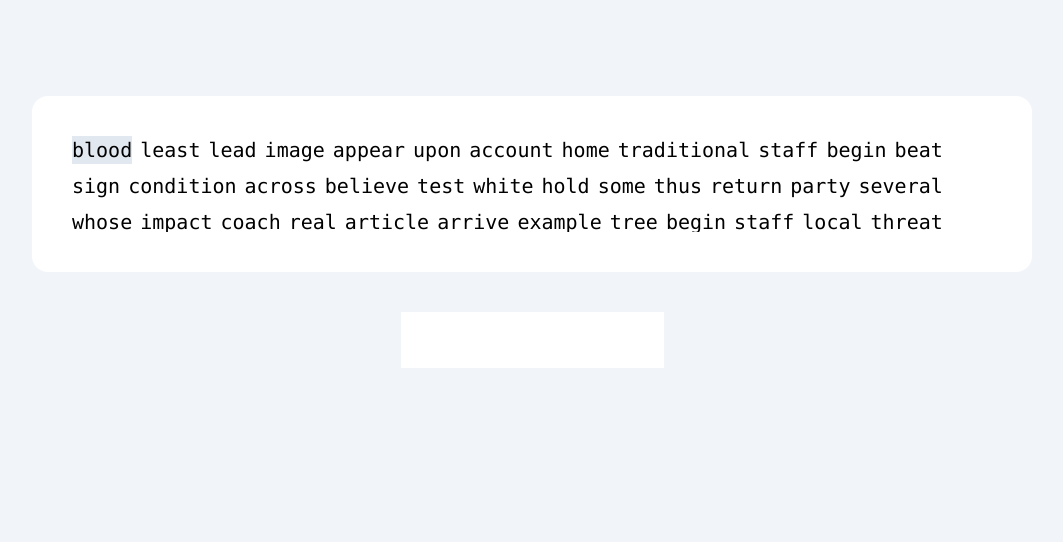
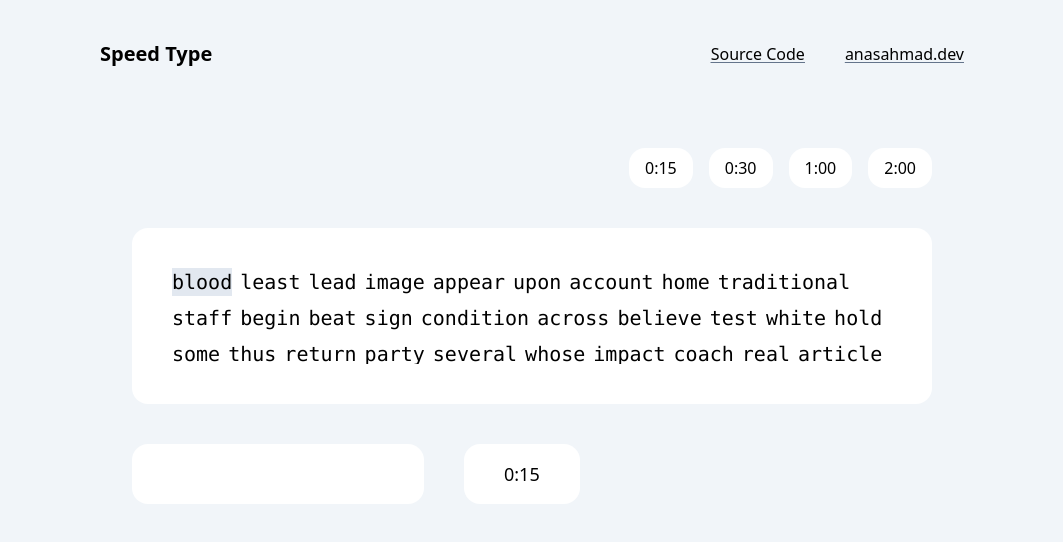
Before and after one commit to anasahmd/typex, a React (Vite) app: page / in a window 1280 px wide. Shown: the top 542 px of the page, without its empty margins (108-1171 px from the left). Built offline with nearby package versions, Linux system fonts and the light colour scheme.

Commit message:
Timer and test result working

```diff
--- a/src/App.tsx
+++ b/src/App.tsx
@@ -1,12 +1,119 @@
+import { ChangeEvent, useEffect, useState } from 'react';
 import './App.css';
-// import Header from './components/Header';
+import Header from './components/Header';
 import TextContainer from './components/TextContainer';
+import Timer from './components/Timer';
+import TypingTest from './classes/TypingTest';
+import TextInput from './components/TextInput';
+import { calculateRemainingTime } from './utils/functions';
+import ModeSelector from './components/ModeSelector';
 
 function App() {
+	const [test, setTest] = useState<TypingTest | null>(null);
+	const [inputText, setInputText] = useState('');
+	const [isCorrect, setIsCorrect] = useState(true);
+	const [offset, setOffset] = useState<number | undefined>(undefined);
+	const [isTextReady, setIsTextReady] = useState<boolean | null>(null);
+	const [timeLeft, setTimeLeft] = useState<string>('');
+	const [endTime, setEndTime] = useState<Date | null>(null);
+	const [testDuration, setTestDuration] = useState(15);
+	const [isTestOver, setIsTestOver] = useState(false);
+
+	useEffect(() => {
+		if (endTime && !isTestOver) {
+			const intervalId = setInterval(() => {
+				const result = calculateRemainingTime(endTime);
+				setTimeLeft(result);
+				if (result === '') {
+					setEndTime(null);
+					clearInterval(intervalId);
+					setIsTestOver(true);
+				}
+				console.log('hello');
+			}, 1000);
+			return () => clearInterval(intervalId);
+		}
+	}, [endTime, isTestOver]);
+
+	const onKeyPress = (e: ChangeEvent<HTMLInputElement>) => {
+		if (e.target.value == ' ') {
+			return;
+		}
+
+		if (endTime === null) {
+			const time = new Date(
+				new Date().setSeconds(new Date().getSeconds() + testDuration)
+			);
+			setEndTime(time);
+		}
+
+		if (e.target.value.slice(-1) === ' ') {
+			test!.getUserInput(e.target.value.slice(0, e.target.value.length - 1));
+			const nextWord = document.getElementById('current-word')
+				?.nextElementSibling as HTMLElement;
+
+			if (nextWord && nextWord.offsetTop > offset!) {
+				test?.removeTypedWords();
+			}
+			setInputText('');
+			setIsCorrect(true);
+		} else {
+			setInputText(e.target.value);
+			if (
+				test
+					?.getWords()
+					[test.getCurrentIndex()].text.slice(0, e.target.value.length) ===
+				e.target.value
+			) {
+				setIsCorrect(true);
+			} else {
+				setIsCorrect(false);
+			}
+		}
+	};
+
+	useEffect(() => {
+		setTest(new TypingTest());
+		setIsTextReady(true);
+	}, []);
+
+	//Sets initial offsetTop after rendering of words
+	useEffect(() => {
+		if (isTextReady === null) {
+			return;
+		}
+		setOffset(document.getElementById('current-word')?.offsetTop);
+	}, [isTextReady]);
+
 	return (
 		<div className="bg-slate-100 min-h-screen">
-			{/* <Header /> */}
-			<TextContainer />
+			<Header />
+			<ModeSelector />
+			{test && <TextContainer test={test} isCorrect={isCorrect} />}
+			<div className="mt-10 flex mx-auto max-w-[800px] gap-10">
+				<TextInput
+					inputText={inputText}
+					onKeyPress={onKeyPress}
+					isDisabled={isTestOver}
+				/>
+				{timeLeft ? (
+					<Timer time={timeLeft} />
+				) : (
+					<Timer
+						time={calculateRemainingTime(
+							new Date(
+								new Date().setSeconds(new Date().getSeconds() + testDuration)
+							)
+						)}
+					/>
+				)}
+			</div>
+			{isTestOver && (
+				<div>
+					WPM:{test?.getResults(testDuration).wpm} Accuracy:{' '}
+					{test?.getResults(testDuration).acc}
+				</div>
+			)}
 		</div>
 	);
 }
--- a/src/components/Header.tsx
+++ b/src/components/Header.tsx
@@ -1,5 +1,15 @@
 const Header = () => {
-	return <div>Header</div>;
+	return (
+		<header>
+			<nav className="pt-10 flex justify-between items-center px-52">
+				<div className="logo text-xl font-bold">Speed Type</div>
+				<div className="flex gap-10 font-medium underline underline-offset-2 decoration-slate-500">
+					<a href="http://github.com/anasahmd">Source Code</a>
+					<a href="https://anasahmad.dev">anasahmad.dev</a>
+				</div>
+			</nav>
+		</header>
+	);
 };
 
 export default Header;
--- /dev/null
+++ b/src/components/ModeSelector.tsx
@@ -0,0 +1,12 @@
+const ModeSelector = () => {
+	return (
+		<div className="flex gap-4 mt-20 max-w-[800px] mx-auto justify-end">
+			<span className="bg-white px-4 py-2 rounded-2xl">0:15</span>
+			<span className="bg-white px-4 py-2 rounded-2xl">0:30</span>
+			<span className="bg-white px-4 py-2 rounded-2xl">1:00</span>
+			<span className="bg-white px-4 py-2 rounded-2xl">2:00</span>
+		</div>
+	);
+};
+
+export default ModeSelector;
--- a/src/components/TextContainer.tsx
+++ b/src/components/TextContainer.tsx
@@ -1,59 +1,15 @@
-import { ChangeEvent, useEffect, useState } from 'react';
 import TypingTest from '../classes/TypingTest';
 
-const TextContainer = () => {
-	const [test, setTest] = useState<TypingTest | null>(null);
-	const [inputText, setInputText] = useState('');
-	const [isCorrect, setIsCorrect] = useState(true);
-	const [offset, setOffset] = useState<number | undefined>(undefined);
-	const [isReady, setIsReady] = useState<boolean | null>(null);
-
-	const onKeyPress = (e: ChangeEvent<HTMLInputElement>) => {
-		if (e.target.value == ' ') {
-			return;
-		}
-
-		if (e.target.value.slice(-1) === ' ') {
-			test!.getUserInput(e.target.value.slice(0, e.target.value.length - 1));
-			const nextWord = document.getElementById('current-word')
-				?.nextElementSibling as HTMLElement;
-
-			if (nextWord && nextWord.offsetTop > offset!) {
-				test?.removeTypedWords();
-			}
-			setInputText('');
-			setIsCorrect(true);
-		} else {
-			setInputText(e.target.value);
-			if (
-				test
-					?.getWords()
-					[test.getCurrentIndex()].text.slice(0, e.target.value.length) ===
-				e.target.value
-			) {
-				setIsCorrect(true);
-			} else {
-				setIsCorrect(false);
-			}
-		}
-	};
-
-	useEffect(() => {
-		setTest(new TypingTest());
-		setIsReady(true);
-	}, []);
-
-	//Sets initial offsetTop after rendering of words
-	useEffect(() => {
-		if (isReady === null) {
-			return;
-		}
-		setOffset(document.getElementById('current-word')?.offsetTop);
-	}, [isReady]);
-
+const TextContainer = ({
+	test,
+	isCorrect,
+}: {
+	test: TypingTest;
+	isCorrect: boolean;
+}) => {
 	return (
-		<div className="flex justify-center items-center flex-col pt-24">
-			<div className="p-10 bg-white rounded-2xl w-4/5 max-w-[1000px] font-mono text-xl flex justify-center items-center">
+		<div className="flex justify-center items-center flex-col">
+			<div className="p-10 bg-white rounded-2xl w-4/5 max-w-[800px] font-mono text-xl flex justify-center items-center mt-10">
 				<div className="flex flex-wrap gap-2 h-24 overflow-hidden">
 					{test?.getWords().map((word, index) => (
 						<span
@@ -81,12 +37,6 @@ const TextContainer = () => {
 					))}
 				</div>
 			</div>
-			<input
-				className="mt-10 p-4"
-				type="text"
-				value={inputText}
-				onChange={(e) => onKeyPress(e)}
-			/>
 		</div>
 	);
 };
--- /dev/null
+++ b/src/components/TextInput.tsx
@@ -0,0 +1,25 @@
+import { ChangeEvent } from 'react';
+
+const TextInput = ({
+	inputText,
+	onKeyPress,
+	isDisabled,
+}: {
+	inputText: string;
+	onKeyPress: (e: ChangeEvent<HTMLInputElement>) => void;
+	isDisabled: boolean;
+}) => {
+	return (
+		<>
+			<input
+				className=" px-4 py-2 rounded-2xl text-lg disabled:bg-white disabled:cursor-not-allowed"
+				type="text"
+				value={inputText}
+				onChange={(e) => onKeyPress(e)}
+				disabled={isDisabled}
+			/>
+		</>
+	);
+};
+
+export default TextInput;
--- /dev/null
+++ b/src/components/Timer.tsx
@@ -0,0 +1,9 @@
+const Timer = ({ time }: { time: string }) => {
+	return (
+		<div className="px-10 py-4 bg-white rounded-2xl text-lg">
+			{time ? `${time}` : '1:00'}
+		</div>
+	);
+};
+
+export default Timer;
--- /dev/null
+++ b/src/utils/functions.ts
@@ -0,0 +1,8 @@
+export const calculateRemainingTime = (time: Date): string => {
+	const difference = +new Date(time) - +new Date();
+	if (difference > 0) {
+		return new Date(difference).toISOString().substring(15, 19);
+	} else {
+		return '';
+	}
+};
```
